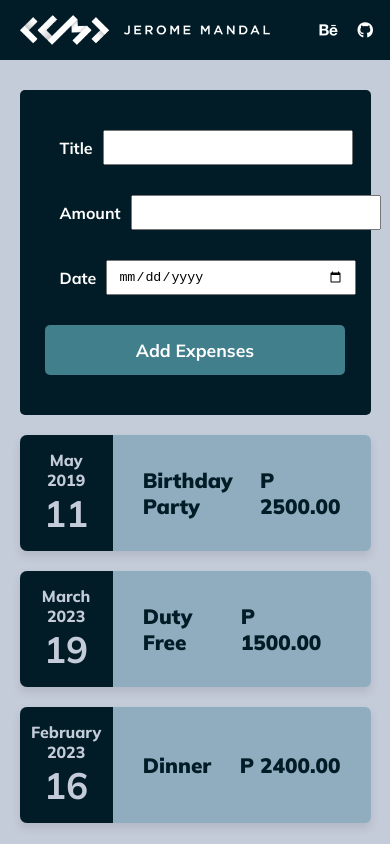
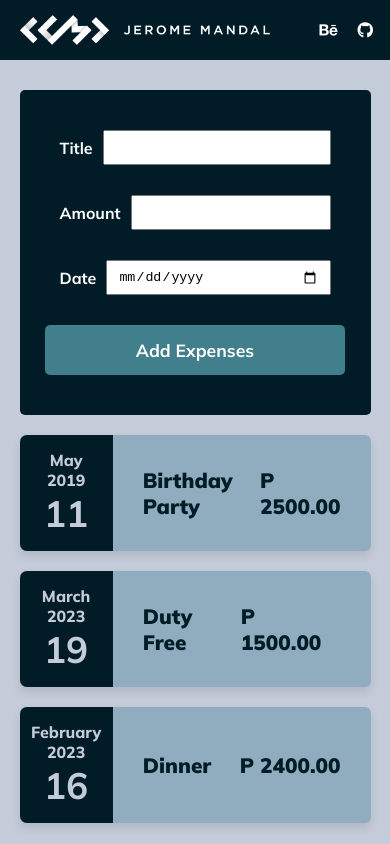
Before and after one commit to mandaljerome/expenses-react-proj, a React (Vite) app: page / in a window 390 px wide. Shown: the top 844 px of the page. Built offline with nearby package versions, Linux system fonts and the light colour scheme.

Commit message:
Commit 3.23.23

```diff
--- a/src/components/NewExpenses/NewExpenseForm.jsx
+++ b/src/components/NewExpenses/NewExpenseForm.jsx
@@ -1,28 +1,35 @@
 import './NewExpenseForm.scss'
+import { useState } from 'react'
 
 const NewExpenseForm = () => {
+    const [inputData, setInputData] = useState({title: '', amount: '', date: ''})
 
-    const formSubmit = (event) => {
-      event.preventDefault()
-      console.log('I was clicked!')
+    const inputChange = (event) => {
+        setInputData(prev => {
+          return {
+            ...prev,
+            [event.target.name]: event.target.value
+          }
+        })
     }
 
+    console.log(inputData)
 
     return (
         <div className='new-expense-form'>
-            <form action='submit' onSubmit={formSubmit}>
+            <form>
                 <div className='inputs'>
                     <div className='form-control'>
                         <label>Title</label>
-                        <input type='text' />
+                        <input type='text' name='title' value={inputData.title} onChange={inputChange}/>
                     </div>
                     <div className='form-control'>
                         <label>Amount</label>
-                        <input type='number' />
+                        <input type='number' name='amount' value={inputData.amount} onChange={inputChange}/>
                     </div>
                     <div className='form-control'>
                         <label>Date</label>
-                        <input type='date' min='2020-01-01' max='2025-12-31' />
+                        <input type='date' name='date' min='2020-01-01' value={inputData.date} max='2025-12-31' onChange={inputChange}/>
                     </div>
                 </div>
                 <button type='submit'>Add Expenses</button>
--- a/src/components/NewExpenses/NewExpenseForm.scss
+++ b/src/components/NewExpenses/NewExpenseForm.scss
@@ -5,7 +5,7 @@
     padding: 40px;
     margin-top: 30px;
     border-radius: 5px;
-   color: white;
+    color: #fff;
     font-family: inherit;
 
     form {
@@ -17,7 +17,7 @@
         .inputs {
             display: flex;
             flex-wrap: wrap;
-         justify-content: space-between;
+            justify-content: space-evenly;
             width: 100%;
 
             .form-control {
@@ -31,7 +31,7 @@
                 }
 
                 input {
-               width: 250px;
+                    width: 220px;
                     height: 35px;
                     padding: 10px;
                 }
@@ -49,51 +49,30 @@
             border-radius: 5px;
             font-size: 1.1rem;
             cursor: pointer;
-
-
         }
         button:active {
             transform: scale(98%);
-
         }
-
-
     }
 }
 
-
-@media (max-width: 1100px) {
+@media (max-width: 800px) {
     .new-expense-form {
+        form {
+            .inputs {
+                justify-content: flex-end;
 
 
-        form {
+                .form-control {
+                    width: 100%;
 
 
-           .inputs {
-             justify-content: space-evenly;
-
-              .form-control {
-
-
-                 label {
-
-                 }
-
                     input {
+                        width: 100%;
 
                     }
                 }
             }
-           button {
-
-
-
-            }
-            button:active {
-
-           }
-
-
         }
     }
 }
```
Lines whose indentation alone changed are shown as unchanged.
